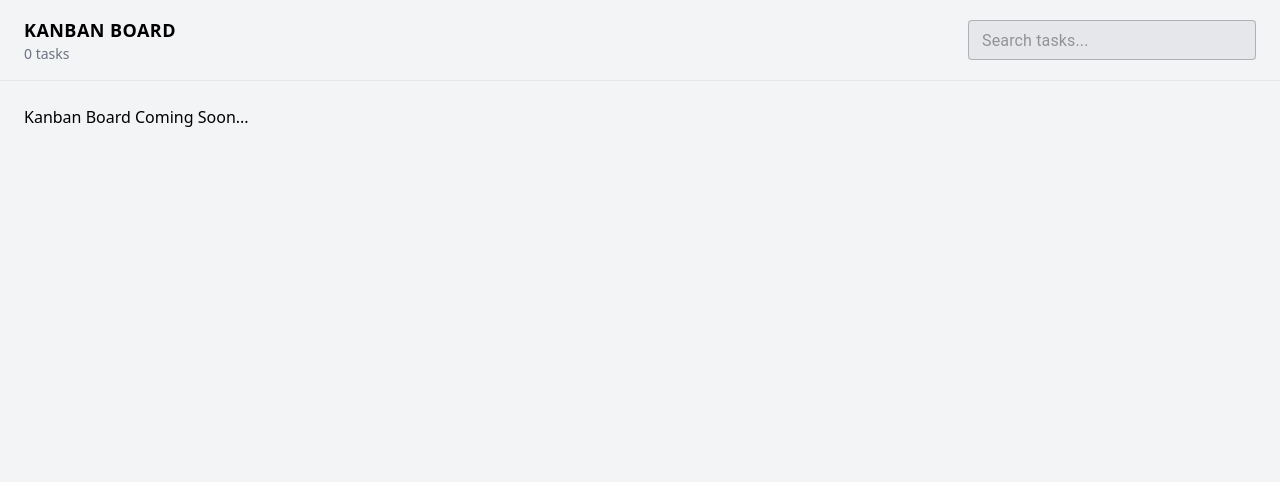
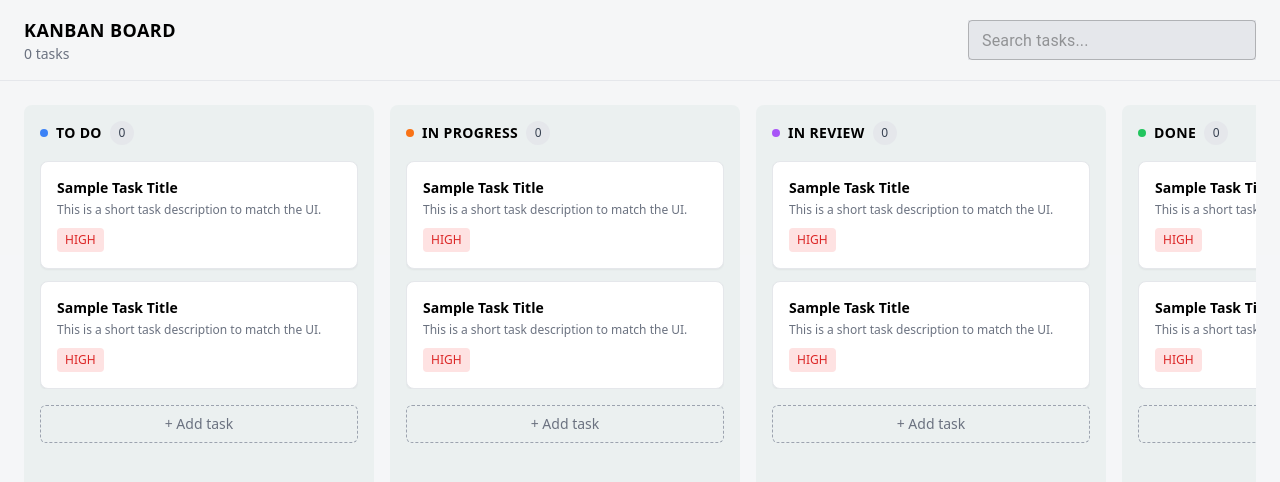
Before and after one commit to Waleedsaber22/wa-task-flow, a React (Create React App) app: page / in a window 1280 px wide. Shown: the top 482 px of the page. Built offline with nearby package versions, Linux system fonts and the light colour scheme.

Commit message:
TF-2 add board and each column with template of each card and reflect to readme

```diff
--- /dev/null
+++ b/src/components/Board.jsx
@@ -0,0 +1,13 @@
+import { COLUMNS } from "../constants/columns";
+import Column from "./Column";
+
+
+export default function Board() {
+  return (
+    <div className="flex gap-4 overflow-auto">
+      {COLUMNS.map((col) => (
+        <Column key={col.key} column={col} />
+      ))}
+    </div>
+  );
+}
--- /dev/null
+++ b/src/components/Column.jsx
@@ -0,0 +1,29 @@
+import TaskCard from "./TaskCard";
+
+export default function Column({ column }) {
+  return (
+    <div className="bg-[#ebf0f0] rounded-lg p-4 flex flex-col h-[calc(100vh-120px)] min-w-[350px] max-w-[350px] grow">
+
+      {/* Header */}
+      <div className="flex items-center gap-2 mb-4">
+        <span className={`w-2 h-2 rounded-full ${column.color}`} />
+        <h2 className="text-sm font-bold tracking-wide">
+          {column.title}
+        </h2>
+        <span className="text-xs w-6 h-6 flex justify-center items-center bg-gray-200 rounded-full text-gray-700">0</span>
+      </div>
+
+      {/* Tasks */}
+      <div className="flex flex-col gap-3 overflow-y-auto">
+        {/* Static demo tasks */}
+        <TaskCard />
+        <TaskCard />
+      </div>
+
+      {/* Add Task */}
+      <button className="mt-4 border border-dashed border-gray-400 rounded-md py-2 text-sm text-gray-500 hover:bg-gray-300">
+        + Add task
+      </button>
+    </div>
+  );
+}
--- /dev/null
+++ b/src/components/TaskCard.jsx
@@ -0,0 +1,20 @@
+export default function TaskCard() {
+  return (
+    <div className="bg-white p-4 rounded-lg shadow-sm border border-gray-200">
+
+      <h3 className="text-sm font-semibold mb-1">
+        Sample Task Title
+      </h3>
+
+      <p className="text-xs text-gray-500 mb-2">
+        This is a short task description to match the UI.
+      </p>
+
+      {/* Priority */}
+      <span className="inline-block text-xs px-2 py-1 rounded bg-red-100 text-red-600">
+        HIGH
+      </span>
+
+    </div>
+  );
+}
--- /dev/null
+++ b/src/constants/columns.js
@@ -0,0 +1,7 @@
+// ToDo make it populated from server
+export const COLUMNS = [
+    { key: "backlog", title: "TO DO", color: "bg-blue-500", },
+    { key: "in_progress", title: "IN PROGRESS", color: "bg-orange-500", },
+    { key: "review", title: "IN REVIEW", color: "bg-purple-500", },
+    { key: "done", title: "DONE", color: "bg-green-500", }
+];
--- a/src/layouts/AppLayout.jsx
+++ b/src/layouts/AppLayout.jsx
@@ -2,9 +2,9 @@ import { TextField } from "@mui/material";
 
 export default function AppLayout({ children }) {
   return (
-    <div className="min-h-screen bg-gray-100">
+    <div className="min-h-screen bg-gray-100/80">
 
-      {/* 🔹 Header */}
+      {/* Header */}
       <header className="flex items-center justify-between px-6 py-4 border-b">
 
         {/* Left: Title */}
@@ -28,7 +28,7 @@ export default function AppLayout({ children }) {
 
       </header>
 
-      {/* 🔹 Main Content */}
+      {/* Main Content */}
       <main className="p-6">{children}</main>
     </div>
   );
--- a/src/pages/Home.jsx
+++ b/src/pages/Home.jsx
@@ -1,3 +1,5 @@
+import Board from "../components/Board";
+
 export default function Home() {
-  return <div>Kanban Board Coming Soon...</div>;
+  return <div><Board /></div>;
 }
```
Also changed, not shown: 1 other file (tests, documents, lock files or other folders).
